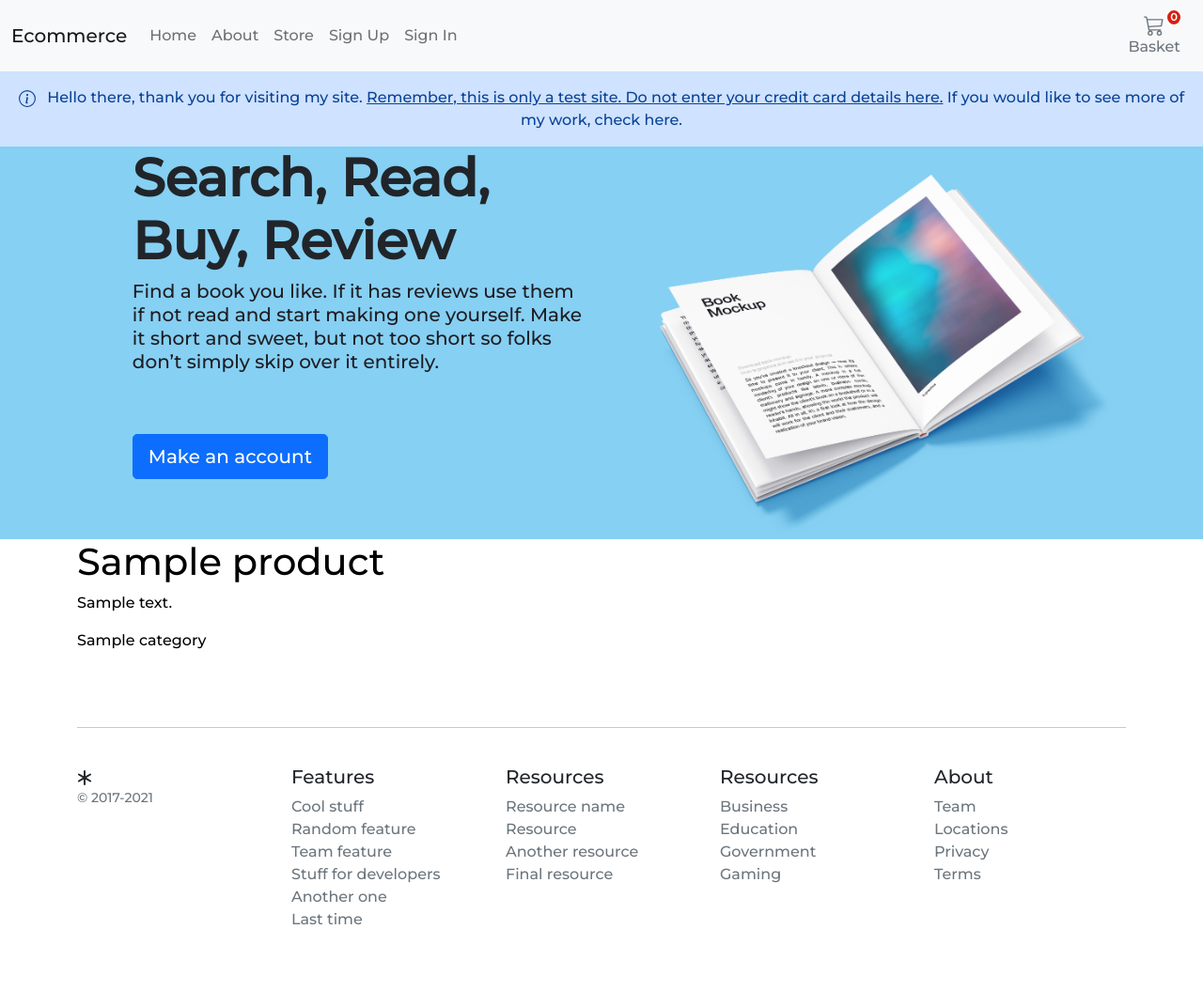
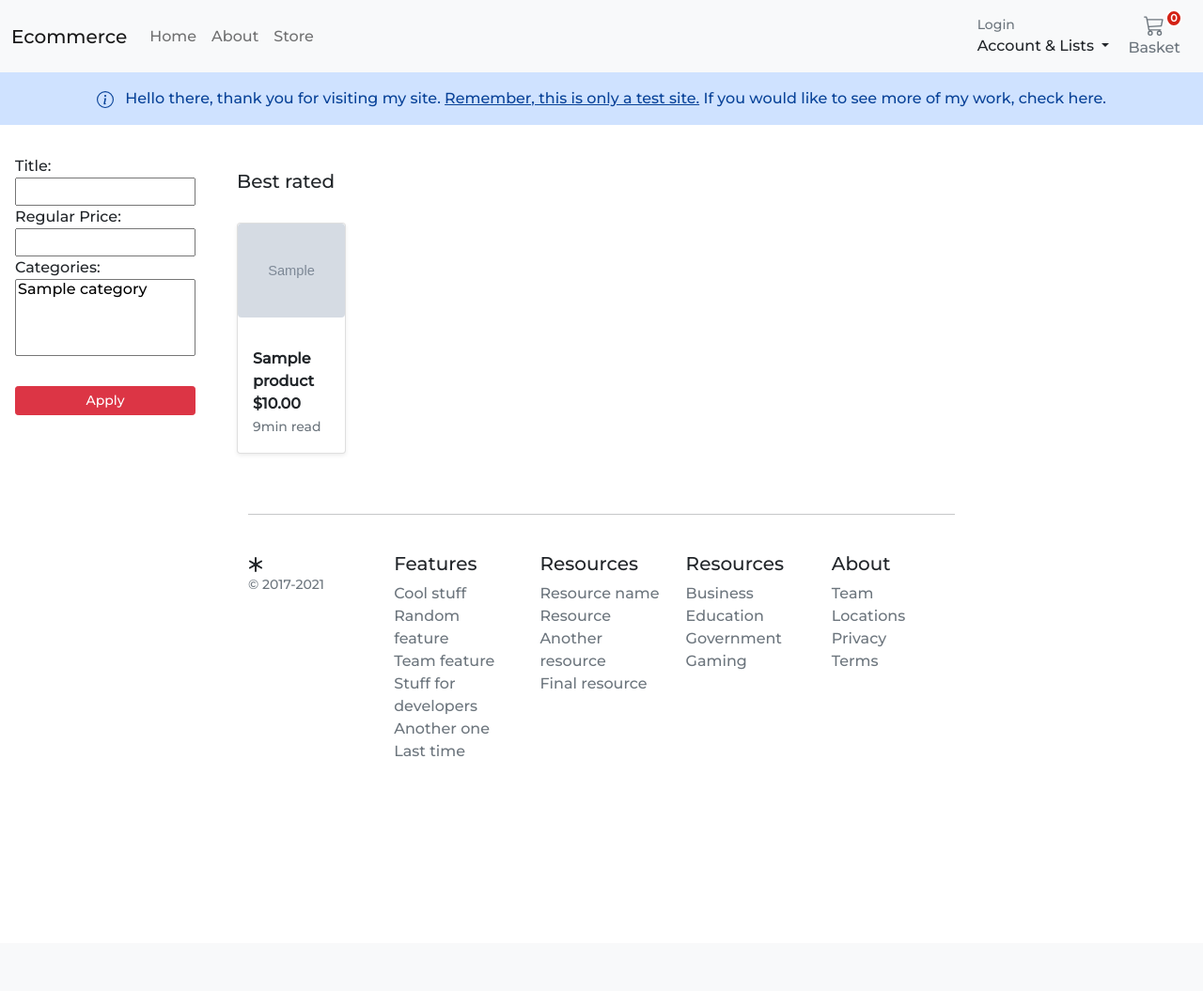
Before and after one commit to Undeadtaker/Django-Ecommerce, a Django app: page / in a window 1280 px wide. Shown: the whole page at 94% size. After the commit the page ends 805 px from the top, so only its background shows below. Run offline with Django 4.2, Linux system fonts and the light colour scheme; tables that the repository leaves empty hold one stand-in row (values such as "Sample post"); grey boxes marked "Sample" are stand-in pictures; parts of the project's set-up code (start-up, migrations or seed data) failed here and were passed over; some libraries are stand-ins or nearby versions; some web fonts are replaced.

Commit message:
Overall changes
Changes done to base.py to make it look more user friendly. Implemented a VERY BASIC filter which can now be used to filter objects from a set.

You can now see images along with the products.

Single product image updated.

```diff
--- a/ecommerce/config/settings/base.py
+++ b/ecommerce/config/settings/base.py
@@ -80,7 +80,8 @@ THIRD_PARTY_APPS = [
     "allauth.account",
     "allauth.socialaccount",
     "django_celery_beat",
-    "mptt"
+    "mptt",
+    "django_filters",
 ]
 
 LOCAL_APPS = [
--- a/ecommerce/ecommerce/products/views.py
+++ b/ecommerce/ecommerce/products/views.py
@@ -1,9 +1,12 @@
-from django.shortcuts import render, get_object_or_404, redirect
+from django.shortcuts import render, get_object_or_404
 from django.views.decorators.http import require_POST
 from django.http import JsonResponse
+from django.contrib.auth.decorators import login_required
 
 from dj_shop_cart.cart import get_cart_class
+
 from .models import Product
+from .filters import ProductFilter
 
 
 Cart = get_cart_class()  # get the cart object
@@ -12,7 +15,8 @@ Cart = get_cart_class()  # get the cart object
 # Renders all products page
 def render_all_products(req):
     products = Product.objects.all()
-    context_dict = {'products': products}
+    product_filter = ProductFilter(req.GET, queryset = products)  # filter products
+    context_dict = {'products': products, 'product_filter': product_filter}
     return render(req, 'products/all_products.html', context_dict)
 
 
--- a/ecommerce/ecommerce/templates/base.html
+++ b/ecommerce/ecommerce/templates/base.html
@@ -57,29 +57,73 @@
                 <a class="nav-link" href="{% url 'products:render_all_products' %}">Store</a>
               </li>
 
-              {% if request.user.is_authenticated %}
-                <li class="nav-item">
-                  {# URL provided by django-allauth/account/urls.py #}
-                  <a class="nav-link" href="{% url 'users:detail' request.user.username  %}">{% translate "My Profile" %}</a>
-                </li>
-                <li class="nav-item">
-                  {# URL provided by django-allauth/account/urls.py #}
-                  <a class="nav-link" href="{% url 'account_logout' %}">{% translate "Sign Out" %}</a>
-                </li>
-              {% else %}
-                {% if ACCOUNT_ALLOW_REGISTRATION %}
-              <li class="nav-item">
-                {# URL provided by django-allauth/account/urls.py #}
-                <a id="sign-up-link" class="nav-link" href="{% url 'account_signup' %}">{% translate "Sign Up" %}</a>
-              </li>
-              {% endif %}
-                <li class="nav-item">
-                  {# URL provided by django-allauth/account/urls.py #}
-                  <a id="log-in-link" class="nav-link" href="{% url 'account_login' %}">{% translate "Sign In" %}</a>
-                </li>
-              {% endif %}
+
+
+<!--              {% if request.user.is_authenticated %}-->
+<!--                <li class="nav-item">-->
+<!--                  {# URL provided by django-allauth/account/urls.py #}-->
+<!--                  <a class="nav-link" href="{% url 'users:detail' request.user.username  %}">{% translate "My Profile" %}</a>-->
+<!--                </li>-->
+<!--                <li class="nav-item">-->
+<!--                  {# URL provided by django-allauth/account/urls.py #}-->
+<!--                  <a class="nav-link" href="{% url 'account_logout' %}">{% translate "Sign Out" %}</a>-->
+<!--                </li>-->
+<!--              {% else %}-->
+<!--                {% if ACCOUNT_ALLOW_REGISTRATION %}-->
+<!--              <li class="nav-item">-->
+<!--                {# URL provided by django-allauth/account/urls.py #}-->
+<!--                <a id="sign-up-link" class="nav-link" href="{% url 'account_signup' %}">{% translate "Sign Up" %}</a>-->
+<!--              </li>-->
+<!--              {% endif %}-->
+<!--                <li class="nav-item">-->
+<!--                  {# URL provided by django-allauth/account/urls.py #}-->
+<!--                  <a id="log-in-link" class="nav-link" href="{% url 'account_login' %}">{% translate "Sign In" %}</a>-->
+<!--                </li>-->
+<!--              {% endif %}-->
+
             </ul>
           </div>
+
+
+          <div>
+            <div class="collapse navbar-collapse" id="navbarSupportedContent2">
+              <ul class="navbar-nav me-auto mb-2 mb-lg-0">
+                <li class="nav-item dropdown" style="font-family: 'Montserrat', sans-serif;">
+                  <a class="nav-link dropdown-toggle text-reset" href="#" id="navbarDropdown" role="button"
+                    data-bs-toggle="dropdown" aria-expanded="false" >
+                    <div class="small text-muted" style="font-family: 'Montserrat', sans-serif;">
+                      {% if user.is_authenticated %}
+                        Hello, {{ request.user.username }}
+                      {% else %}
+                      Login
+                      {% endif %}
+                    </div>
+                    <span class="fs15 fw500">Account &amp; Lists
+                    </span>
+                    </span>
+                  </a>
+                  <div class="dropdown-menu rounded-0" aria-labelledby="navbarDropdown">
+                    <div class="card border-0">
+                      <div class="card-body" style="font-family: 'Montserrat', sans-serif;">
+                        <h6 class="card-title">My Account</h6>
+                        <ul class="list-group list-group-flush dropdown-account-link nav-links">
+                          {% if user.is_authenticated %}
+                            <a href="{% url "home" %}" class="text-reset small list-group-item p-0 pb-1 border-0 dropdown-account-link"><span>Your Account</span></a>
+                          <a href="#" class="text-reset small list-group-item p-0 pb-1 border-0 dropdown-account-link"><span>Orders</span></a>
+                            <a href="{% url 'account_logout' %}" class="text-reset small list-group-item p-0 pb-1 border-0 dropdown-account-link"><span>Logout</span></a>
+                          {% else %}
+                            <a href="{% url "account_login" %}" class="text-reset small list-group-item p-0 pb-1 border-0 dropdown-account-link"><span>Login</span></a>
+                          {% endif %}
+                        </ul>
+                      </div>
+                    </div>
+                  </div>
+                </li>
+              </ul>
+            </div>
+          </div>
+
+
 
           <a type="button" role="button" href="/"
                   class="btn btn-outline-secondary border-0 basket-btn" style="font-family: 'Montserrat', sans-serif;">
--- a/ecommerce/ecommerce/templates/products/all_products.html
+++ b/ecommerce/ecommerce/templates/products/all_products.html
@@ -11,45 +11,66 @@
           d="M8.93 6.588l-2.29.287-.082.38.45.083c.294.07.352.176.288.469l-.738 3.468c-.194.897.105 1.319.808 1.319.545 0 1.178-.252 1.465-.598l.088-.416c-.2.176-.492.246-.686.246-.275 0-.375-.193-.304-.533L8.93 6.588zM9 4.5a1 1 0 1 1-2 0 1 1 0 0 1 2 0z" />
       </svg>
       Hello there, thank you for visiting my site.
-      <u>Remember, this is only a test site. Do not enter your credit card details here.</u>
+      <u>Remember, this is only a test site.</u>
       If you would like to see more of my work, check here.
 </div>
 
-<div class="container-fluid" style="background-color: #86d0f3;">
-        <div class="row" style="display: flex; align-items: center; justify-content: center; ">
-          <div class="col-lg-6 col-md-6" style="padding-left: 11vw;">
-            <h1 class="h1 fw-bold main-title" style="font-size: 56px;">Search, Read, Buy, Review</h1>
-            <p class="lead text-muted" style="color: #1e1d23 !important; font-family: 'Montserrat', sans-serif; line-height: 25px;">
-                Find a book you like. If it has reviews use them if not read and start making one yourself.
-                Make it short and sweet, but not too short so folks don’t simply skip over it entirely.
-            </p>
-            {% if user.is_authenticated %}
 
-            {% else %}
-            <p>
-              <a href="{% url 'account_signup' %}" class="btn btn-primary btn-lg my-5"
-                 style="font-family: 'Montserrat', sans-serif; ">Make an account</a>
-            </p>
-            {% endif %}
-          </div>
-          <div class="col-lg-6">
-            <div class="img-wrapper">
-              <img src="/static/images/background.png" style="width: 90%">
-            </div>
+<div class="filters">
+  <form method="get" action="/" style="position:absolute; width: 15%; display: flex; flex-direction: column; margin-top: 2rem; margin-left: 1rem;">
+    {{ product_filter.form }}
+    <button class="btn btn-sm btn-danger" type="submit" style="margin-top: 2rem;">Apply</button>
+  </form>
+</div>
+
+<div class="container-fluid" style="width: 80%;">
+   {% if not products %}
+        <div class="album py-5 bg-light">
+          <div class="container">
+
+            <h3 style="text-align: center;"> No products available for display, more will be added soon. </h3>
+
           </div>
         </div>
+
+  {% else %}
+
+  <div class="album py-5">
+  <div class="container-fluid" style="max-width: 80%; margin-bottom: 5rem">
+
+    <div class="pb-4 h5">Best rated</div>
+    <div class="row row-cols-1 row-cols-sm-2 row-cols-md-5 g-3">
+
+
+  {% for product in product_filter.qs %}
+
+  <div class="col-xl-2 col-lg-4 col-md-4 col-sm-12 col-xs-12">
+    <div class="card shadow-sm rounded h-100 w-100">
+
+      {% for image in product.product_image.all %}
+        {% if image.is_feature %}
+            <img class="rounded" alt="{{ image.image.alt_text }}" src="{{ image.image.url }}" style="min-height: 100px;">
+        {% endif %}
+      {% endfor %}
+
+        <div class="card-body" style="padding-bottom: 0; padding-top: 2rem;">
+        <p class="card-text">
+          <a class="text-dark text-decoration-none" href="{% url 'products:render_single_product' product.slug %}"><b>{{ product.title|truncatewords:8 }}</b></a>
+        </p>
+            </div>
+
+      <div class="card-body"  style= "display: flex; flex-direction:column; justify-content: end; padding-top: 0;">
+          <div class="fw-bold">${{product.regular_price}}</div>
+        <div>
+          <small class="text-muted">9min read</small>
+        </div>
+      </div>
+    </div>
   </div>
 
+  {% endfor %}
+{% endif %}
 
-<div class="container">
-  {% for product in products %}
-  <a href="{% url 'products:render_single_product' product.slug %}" style="text-decoration: none; color: black;">
-    <h1> {{product.title}} </h1>
-    <p> {{product.description}} </p>
-    <p> {{product.price}} </p>
-    <p> {% for category in product.categories.all %} {{category.name}} {% endfor %}</p>
-  </a>
-  {% endfor %}
 </div>
 
 {% endblock content %}
```
Also changed, not shown: ecommerce/ecommerce/templates/products/single_product.html (+6 -1 lines).
